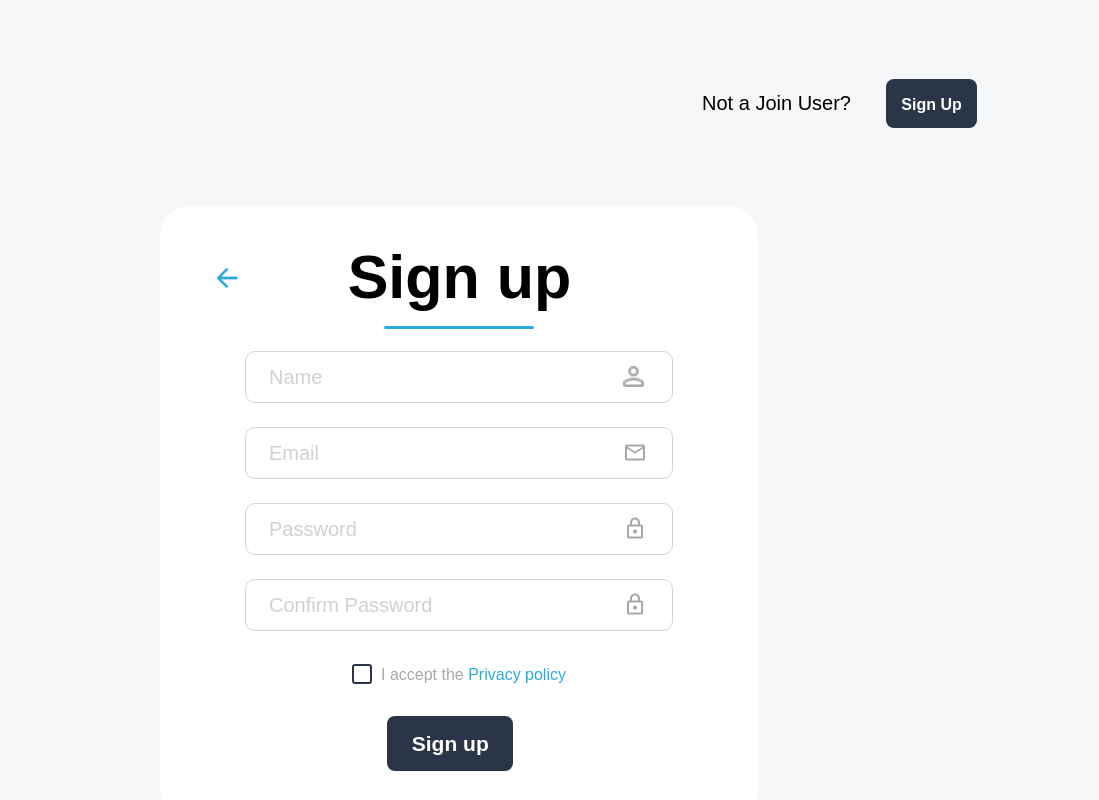
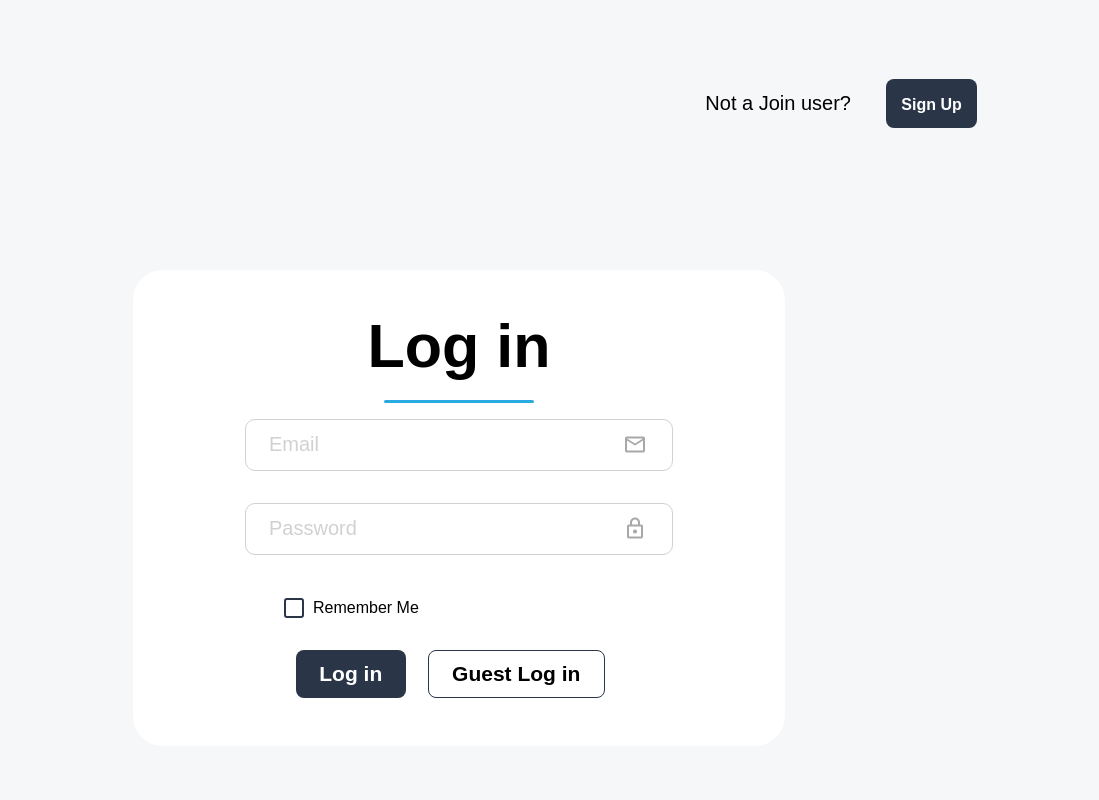
Before and after one commit to ThomasHaberkorn/Join, a plain HTML site: page index.html in a window 1280 px wide. Shown: the top 800 px of the page, 181-1280 px from the left. Drawn offline with Linux system fonts and the light colour scheme.

Commit message:
login und signup final html+css

```diff
--- a/index.html
+++ b/index.html
@@ -22,14 +22,14 @@
                 <img src="./assets/img/Capa 2.png" alt="" class="loginHeadLogo">
             </div>
             <div class="loginSignUp" id="loginSignUp">
-                <div class="loginSingUpText">Not a Join User?</div>
-                <button class="loginSingUpButton" id="loginSingUpButton">Sign Up</button>
+                <div class="loginSingUpText">Not a Join user?</div>
+                <button class="loginSingUpButton" id="loginSingUpButton" onclick="loginToSignup()">Sign Up</button>
             </div>
         </div>
 
         <!------- Log in Part ------->
 
-        <div class="loginInnerContent d-none" id="loginInnerContent">
+        <div class="loginInnerContent" id="loginInnerContent">
 
             <div class="login" id="login">
                 <div class="loginHeadline" id="loginHeadline">
@@ -41,7 +41,8 @@
                     <input type="password" class="loginPassword" id="loginpassword" placeholder="Password" required>
                 </form>
                 <div class="loginCheckBox">
-                    <input type="checkbox" class="loginCheckBoxRememberMe">
+                    <input type="checkbox" class="loginCheckBoxRememberMe" id="loginCheckBoxRememberMe">
+                    <label for="loginCheckBoxRememberMe" class="loginCheckBoxRememberMeLabel"></label>
                     <p class="loginCheckBoxRememberMeSpan">Remember Me</p>
                 </div>
             </div>
@@ -53,11 +54,11 @@
 
         <!------- Sign in Part ------->
 
-        <div class="signinInnerContent" id="signinInnerContent">
+        <div class="signinInnerContent d-none" id="signinInnerContent">
 
             <div class="signin" id="signin">
                 <div class="signupHead">
-                    <img class="signupVectorImg" src="./assets/img/Vector.png" alt="">
+                    <img class="signupVectorImg" src="./assets/img/Vector.png" alt="" onclick="signupToLogin()">
                     <div class="signinHeadline" id="signinHeadline">
                         <h1 class="signinHeadlineh1">Sign up</h1>
                         <div class="signinHeadlineBorder"></div>
--- a/js/script.js
+++ b/js/script.js
@@ -1,3 +1,23 @@
 function init() {
     // setItem();
 }
+
+/**
+ * switch from Log in to Sign up in the index.html
+ */
+
+function loginToSignup() {
+    document.getElementById("loginInnerContent").classList.add("d-none");
+    document.getElementById("signinInnerContent").classList.remove("d-none");
+    document.getElementById("loginSignUp").classList.add("d-none");
+}
+
+/**
+ * switch back to Log in Page from Sign up Page in the index.html
+ */
+
+function signupToLogin() {
+    document.getElementById("loginInnerContent").classList.remove("d-none");
+    document.getElementById("signinInnerContent").classList.add("d-none");
+    document.getElementById("loginSignUp").classList.remove("d-none");
+}
--- a/style.css
+++ b/style.css
@@ -76,12 +76,12 @@ body {
     align-items: center;
 }
 
-.igninHeadline {
+.loginHeadline {
     display: flex;
     flex-direction: column;
     align-items: center;
 }
-.igninHeadlineh1 {
+.loginHeadlineh1 {
     text-align: center;
     font-size: 61px;
     line-height: 73.2px;
@@ -89,7 +89,7 @@ body {
     margin-bottom: 16px;
 }
 
-.igninHeadlineBorder {
+.loginHeadlineBorder {
     width: 150px;
 
     border-bottom: 3px solid #29abe2;
@@ -189,6 +189,30 @@ body {
     line-height: 25.2px;
     margin-right: 17.5px;
     cursor: pointer;
+}
+
+input[id="loginCheckBoxRememberMe"] + label {
+    display: inline-block;
+    width: 16px;
+    height: 16px;
+    border: 2px solid #2a3647;
+    border-radius: 3px;
+    cursor: pointer;
+}
+
+input[id="loginCheckBoxRememberMe"]:checked + label:after {
+    position: relative;
+    content: "\2714";
+    font-size: 24px;
+    top: -12px;
+}
+input[id="loginCheckBoxRememberMe"] {
+    display: none;
+}
+
+.loginCheckBoxRememberMeLabel {
+    margin-right: 5px;
+    margin-top: -1px;
 }
 
 /* Sign in Part */
@@ -360,7 +384,8 @@ input[id="signinCheckBoxPrivacyPolicy"] + label {
 input[id="signinCheckBoxPrivacyPolicy"]:checked + label:after {
     position: relative;
     content: "\2714";
-    font-size: 14px;
+    font-size: 24px;
+    top: -12px;
 }
 input[id="signinCheckBoxPrivacyPolicy"] {
     display: none;
```
